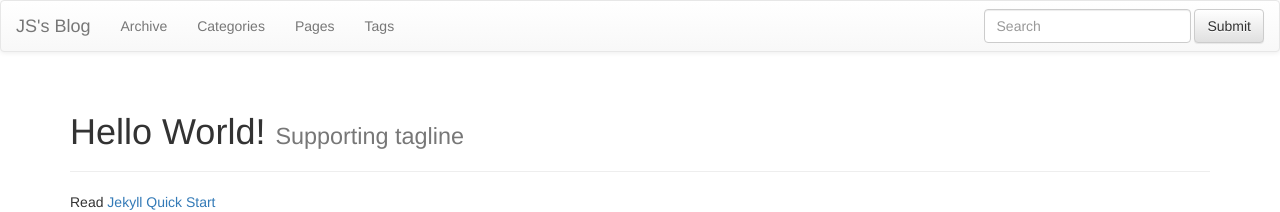
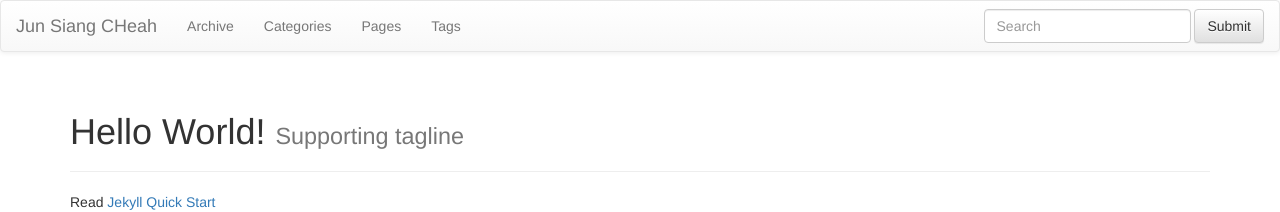
Before and after one commit to Deathmax/deathmax.github.io, a Jekyll site: the page built from index.md, in a window 1280 px wide. Shown: the top 212 px of the page. Built offline with Jekyll 4.4.1, drawn with Linux system fonts in a browser that asks for light colours; nearby versions of some CDN libraries; library files that are not in the unit come from our copies.

Commit message:
Update site title.

```diff
--- a/_config.yml
+++ b/_config.yml
@@ -8,7 +8,7 @@ highlighter: pygments
 # Themes are encouraged to use these universal variables
 # so be sure to set them if your theme uses them.
 #
-title : JS's Blog
+title : Jun Siang CHeah
 tagline: Random posts about games.
 author :
   name : Jun Siang Cheah
```
